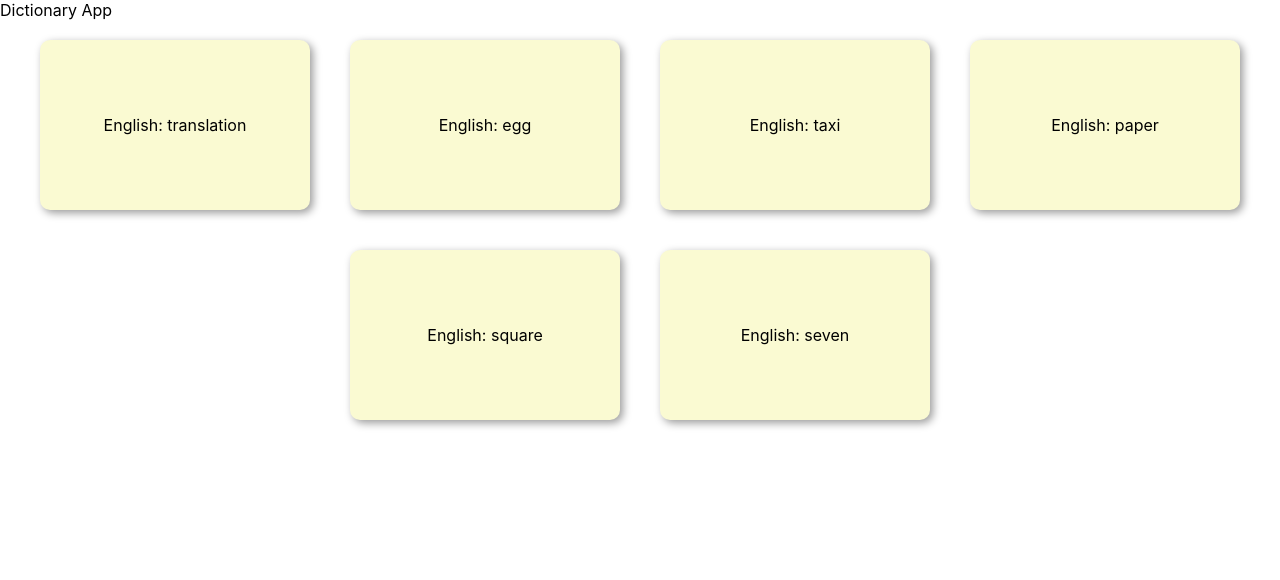
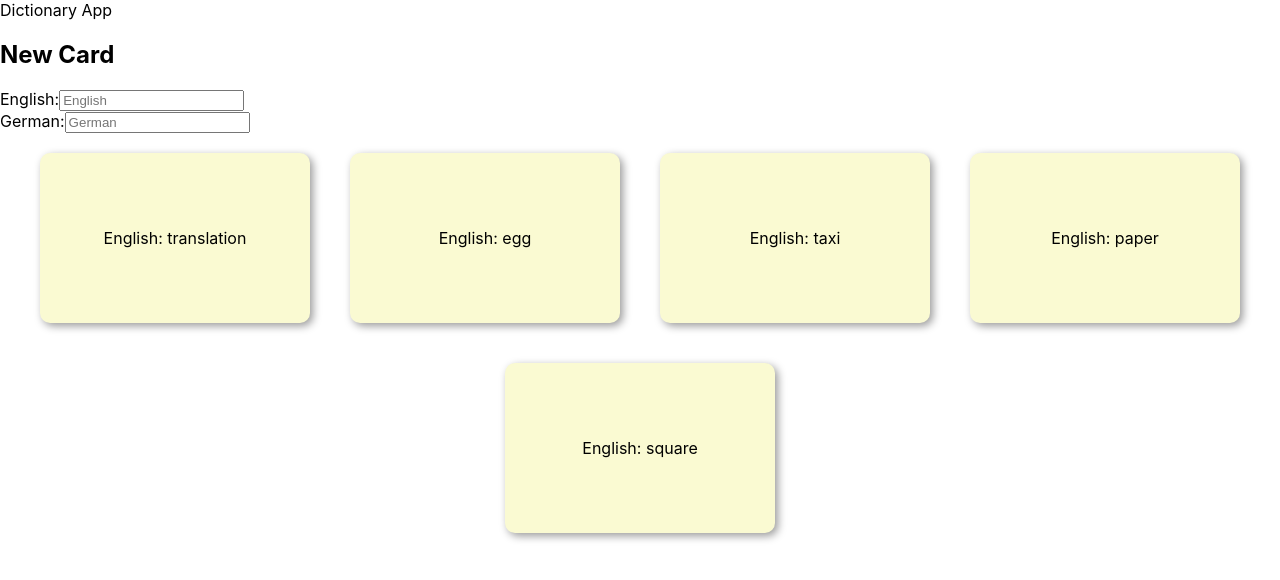
Before and after one commit to armandomcontreras/react-dictionary, a React (Create React App) app: page / in a window 1280 px wide. Shown: the top 580 px of the page. Built offline with nearby package versions, Linux system fonts and the light colour scheme.

Commit message:
input label insert

```diff
--- a/src/App.js
+++ b/src/App.js
@@ -3,29 +3,49 @@ import WordCard from './components/WordCard/WordCard';
 import { useState } from 'react';
 
 function App() {
-
   const [words, setWords] = useState([
-
     { front: 'translation', back: 'ubersetzung' },
     { front: 'egg', back: 'Ei' },
     { front: 'taxi', back: 'Taxi' },
     { front: 'paper', back: 'Papier' },
     { front: 'square', back: 'Platz' },
-    { front: 'seven', back: 'sieben' },
+
   ]);
+
+
+  const cardList = words.map( word =>
+    <WordCard
+      front={word.front}
+      back={word.back}
+      key= {word.front} />
+  );
 
   return (
     <div className="App">
       <header className="App-header">
         Dictionary App
       </header>
-      <main className="cards-container">
-        <WordCard front={words[0].front} back={words[0].back} />
-        <WordCard front={words[1].front} back={words[1].back} />
-        <WordCard front={words[2].front} back={words[2].back} />
-        <WordCard front={words[3].front} back={words[3].back} />
-        <WordCard front={words[4].front} back={words[4].back} />
-        <WordCard front={words[5].front} back={words[5].back} />
+      <main>
+        <section className="card-form">
+          <h2>New Card</h2>
+          <form action="#" method="GET">
+            <div className="form-row">
+              <label>
+                English:
+                <input type ="text" name="en" placeholder="English"/>
+              </label>
+            </div>
+            <div className="form-row">
+              <label>
+                German:
+                <input type ="text" name="de" placeholder="German"/>
+              </label>
+            </div>
+          </form>
+        </section>
+        <section className="cards-container">
+          {cardList}
+          </section>
       </main>
     </div>
   );
--- a/src/components/WordCard/WordCard.css
+++ b/src/components/WordCard/WordCard.css
@@ -11,7 +11,8 @@
     flex-direction: column;
     justify-content: center;
     align-items: center;
-
+    cursor: pointer;
+    user-select: none;
 }
 
 .card-back {
--- a/src/components/WordCard/WordCard.jsx
+++ b/src/components/WordCard/WordCard.jsx
@@ -10,8 +10,7 @@ export default function WordCard({front, back}) {
             <div className="card-front">English: {front}</div> :
             <div className="card-back">German: {back}</div>;
 
-    const handleClick = (/* e*/) => {
-      //  e.preventDefault(); // in case of form fields
+    const handleClick = () => {
         setFront(!isFront);
     };
 
--- a/src/index.js
+++ b/src/index.js
@@ -1,5 +1,5 @@
 import React from 'react';
-import ReactDOM from 'react-dom/client';
+import ReactDOM from 'react-dom';
 import './index.css';
 import App from './App';
 
```
